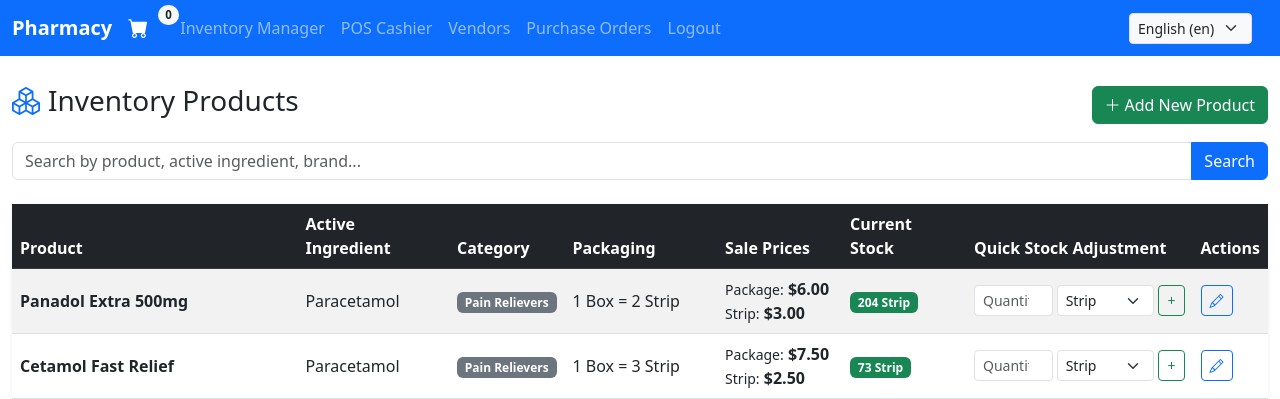
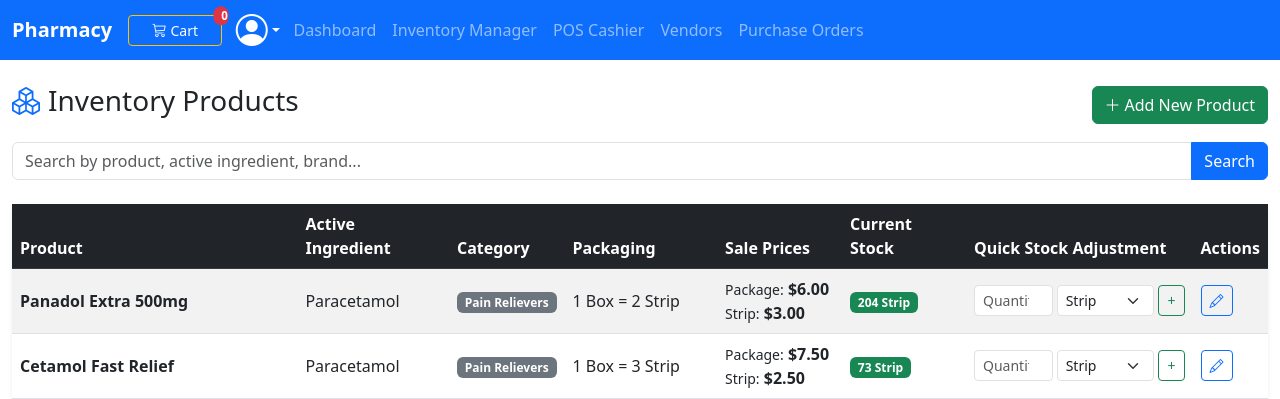
Before and after one commit to ahmed0salama/FinalProject-CS50W-Harvard, a Django app: page /erp/inventory/ in a window 1280 px wide. Shown: the top 399 px of the page. Run offline with Django 5.2, Linux system fonts and the light colour scheme; a user stored in the database is signed in; data comes from the database, SQL or seed files in the repository; both versions use the stored data as it was after the commit; data that the repository does not hold is empty.

Commit message:
Navbar optimization

```diff
--- a/pharmacy/static/pharmacy/styles.css
+++ b/pharmacy/static/pharmacy/styles.css
@@ -15,6 +15,32 @@
 *::after {
     box-sizing: border-box;
 }
+
+.navbar .nav-user-tools {
+    margin-left: auto;
+}
+
+.navbar .cart-button {
+    min-width: 94px;
+}
+
+.navbar .profile-button {
+    padding: 0.15rem 0.35rem;
+    border-radius: 50%;
+    min-width: 44px;
+    min-height: 44px;
+    display: flex;
+    align-items: center;
+    justify-content: center;
+}
+
+.navbar .profile-icon {
+    font-size: 2rem;
+    line-height: 1;
+    display: inline-block;
+    color: #fff;
+}
+
 .cart-link {
     display: flex;
     align-items: center;
@@ -27,13 +53,14 @@
     right: -7px;
     font-size: 0.72rem;
 }
-#languageForm{
+
+#languageForm {
     align-items: center;
     justify-content: end;
 }
 
-.margin-10{
-    margin:10px;
+.margin-10 {
+    margin: 10px;
 }
 
 .product-card {
@@ -60,6 +87,21 @@
     min-width: 0;
 }
 
+@media (max-width: 991.98px) {
+    .navbar .nav-user-tools {
+        order: 2;
+        margin-left: auto;
+    }
+
+    .navbar .profile-icon {
+        font-size: 2.3rem;
+    }
+
+    .navbar .cart-button {
+        font-size: 0.82rem;
+    }
+}
+
 @media (max-width: 767px) {
     .product-img {
         height: 150px;
@@ -68,4 +110,17 @@
     #productsGrid {
         row-gap: 1rem;
     }
+
+    .navbar .profile-icon {
+        font-size: 2.4rem;
+    }
+
+    .navbar .profile-button {
+        min-width: 48px;
+        min-height: 48px;
+    }
+
+    .navbar .cart-button {
+        padding: 0.35rem 0.7rem;
+    }
 }
--- a/pharmacy/templates/pharmacy/layout.html
+++ b/pharmacy/templates/pharmacy/layout.html
@@ -21,21 +21,68 @@
     <div class="container-fluid">
         <a class="navbar-brand fw-bold" href="{%url 'index' %}">Pharmacy</a>
 
-        <div class="d-flex align-items-center ms-auto">
-            <a class="nav-link cart-link position-relative" href="{% url 'index' %}" aria-label="Cart">
-                <i class="bi bi-cart-fill fs-5 text-white"></i>
-                <span class="badge rounded-pill bg-light text-dark cart-badge" id="cartBadge">0</span>
-            </a>
+        <div class="d-flex align-items-center gap-2 nav-user-tools">
+            <button type="button" class="btn btn-outline-warning text-white btn-sm position-relative cart-button" data-bs-toggle="modal" data-bs-target="#cartModal">
+                <i class="bi bi-cart3 me-1"></i>{% trans "Cart" %}
+                <span class="position-absolute top-0 start-100 translate-middle badge rounded-pill bg-danger cart-badge" id="cartBadge">0</span>
+            </button>
+
+            <div class="dropdown">
+                <a class="text-white text-decoration-none dropdown-toggle d-flex align-items-center profile-button" href="#" role="button" data-bs-toggle="dropdown" aria-expanded="false">
+                    <i class="bi bi-person-circle profile-icon"></i>
+                </a>
+
+                <ul class="dropdown-menu dropdown-menu-end shadow-sm border-0">
+                    {% if user.is_authenticated %}
+                    <li><h6 class="dropdown-header text-primary fw-bold">{{ user.username }}</h6></li>
+                    <li><a class="dropdown-item" href="#"><i class="bi bi-person me-2"></i>{% trans "Profile" %}</a></li>
+                    {% else %}
+                    <li><a class="dropdown-item" href="{% url 'login' %}"><i class="bi bi-box-arrow-in-right me-2"></i>{% trans "Login" %}</a></li>
+                    <li><a class="dropdown-item" href="{% url 'register' %}"><i class="bi bi-person-plus me-2"></i>{% trans "Register" %}</a></li>
+                    {% endif %}
+
+                    <li><hr class="dropdown-divider"></li>
+
+                    <li class="px-3 py-2 bg-light">
+                        <form action="{% url 'set_language' %}" method="post" class="m-0">
+                            {% csrf_token %}
+                            <input name="next" type="hidden" value="{{ request.path }}">
+                            <label class="form-label small fw-bold text-muted mb-1">
+                                <i class="bi bi-globe me-1"></i>{% trans "Language Settings" %}
+                            </label>
+                            <select name="language" onchange="this.form.submit()" class="form-select form-select-sm">
+                                {% get_current_language as LANGUAGE_CODE %}
+                                {% get_available_languages as LANGUAGES %}
+                                {% get_language_info_list for LANGUAGES as languages %}
+                                {% for lang in languages %}
+                                    <option value="{{ lang.code }}" {% if lang.code == LANGUAGE_CODE %}selected{% endif %}>
+                                        {{ lang.name_local }}
+                                    </option>
+                                {% endfor %}
+                            </select>
+                        </form>
+                    </li>
+
+                    {% if user.is_authenticated %}
+                    <li><hr class="dropdown-divider"></li>
+                    <li><a class="dropdown-item text-danger" href="{% url 'logout' %}"><i class="bi bi-box-arrow-right me-2"></i>{% trans "Logout" %}</a></li>
+                    {% endif %}
+                </ul>
+            </div>
         </div>
 
+        {% if user.is_employee_or_admin %}
         <button class="navbar-toggler" type="button" data-bs-toggle="collapse" data-bs-target="#mainNavbar" aria-controls="mainNavbar" aria-expanded="false" aria-label="Toggle navigation">
             <span class="navbar-toggler-icon"></span>
         </button>
+        {% endif %}
 
         <div class="collapse navbar-collapse" id="mainNavbar">
-            {% if user.is_authenticated %}
+            {% if user.is_employee_or_admin %}
             <ul class="navbar-nav me-auto mb-2 mb-lg-0">
-                {% if user.is_employee_or_admin %}
+                <li class="nav-item">
+                    <a class="nav-link" href="{% url 'erp_dashboard' %}">{% trans "Dashboard" %}</a>
+                </li>
                 <li class="nav-item">
                     <a class="nav-link" href="{% url 'erp_inventory' %}">{% trans "Inventory Manager" %}</a>
                 </li>
@@ -48,40 +95,33 @@
                 <li class="nav-item">
                     <a class="nav-link" href="{% url 'erp_purchases' %}">{% trans "Purchase Orders" %}</a>
                 </li>
-                {% endif %}
-                <li class="nav-item">
-                    <a class="nav-link" href="{% url 'logout' %}">{% trans "Logout" %}</a>
-                </li>
-            </ul>
-            {% else %}
-            <ul class="navbar-nav me-auto mb-2 mb-lg-0">
-                <li class="nav-item">
-                    <a class="nav-link" href="{% url 'login' %}">{% trans "Login" %}</a>
-                </li>
-                <li class="nav-item">
-                    <a class="nav-link" href="{% url 'register' %}">{% trans "Register" %}</a>
-                </li>
             </ul>
             {% endif %}
-
-            <form action="{% url 'set_language' %}" method="post" class="d-flex align-items-center me-3" id="languageForm">
-                {% csrf_token %}
-                <!-- <p>{% trans "Language" %}</p> -->
-                <input name="next" type="hidden" value="{{ redirect_to }}">
-                {% get_current_language as LANGUAGE_CODE %}
-                {% get_available_languages as LANGUAGES %}
-                {% get_language_info_list for LANGUAGES as languages %}
-                <select name="language" onchange="this.form.submit()" class="form-select form-select-sm bg-light">
-                    {% for lang in languages %}
-                        <option value="{{ lang.code }}" {% if lang.code == LANGUAGE_CODE %}selected{% endif %}>
-                            {{ lang.name_local }} ({{ lang.code }})
-                        </option>
-                    {% endfor %}
-                </select>
-            </form>
         </div>
     </div>
 </nav>
+
+<div class="modal fade" id="cartModal" tabindex="-1" aria-labelledby="cartModalLabel" aria-hidden="true">
+    <div class="modal-dialog modal-lg modal-dialog-scrollable">
+        <div class="modal-content">
+            <div class="modal-header">
+                <h5 class="modal-title" id="cartModalLabel">{% trans "Cart" %}</h5>
+                <button type="button" class="btn-close" data-bs-dismiss="modal" aria-label="Close"></button>
+            </div>
+            <div class="modal-body">
+                <ul class="list-group" id="cartItemsList">
+                </ul>
+            </div>
+            <div class="modal-footer">
+                <div class="fw-bold text-success me-auto">
+                    {% trans "Total" %}: <span id="cartTotal">$0.00</span>
+                </div>
+                <button type="button" class="btn btn-primary" data-bs-dismiss="modal">{% trans "Close" %}</button>
+            </div>
+        </div>
+    </div>
+</div>
+
 {% block sidebar %}
 {% endblock %}
 {% block body %}
@@ -89,21 +129,40 @@
 
 <script src="https://cdn.jsdelivr.net/npm/bootstrap@5.3.0/dist/js/bootstrap.bundle.min.js"></script>
 <script>
-function loadCartNavbar() {
+function loadCart() {
     fetch('/api/cart/')
         .then(res => res.json())
         .then(data => {
+            const list = document.getElementById('cartItemsList');
+            const total = document.getElementById('cartTotal');
+            const badge = document.getElementById('cartBadge');
             let count = 0;
-            data.cart.forEach(item => {
-                count += item.quantity;
-            });
-            const badge = document.getElementById('cartBadge');
+
+            if (list) {
+                list.innerHTML = '';
+                data.cart.forEach(item => {
+                    count += item.quantity;
+                    list.innerHTML += `
+                        <li class="list-group-item d-flex justify-content-between align-items-center">
+                            <div>
+                                <h6 class="my-0">${item.product_name}</h6>
+                            </div>
+                            <span class="fw-bold">$${item.subtotal.toFixed(2)}</span>
+                        </li>
+                    `;
+                });
+            }
+
+            if (total) {
+                total.innerText = `$${(data.total_amount || 0).toFixed(2)}`;
+            }
+
             if (badge) {
                 badge.textContent = count;
             }
         });
 }
-document.addEventListener('DOMContentLoaded', loadCartNavbar);
+document.addEventListener('DOMContentLoaded', loadCart);
 </script>
 {% block script %}{% endblock %}
 </body>
```
Also changed, not shown: pharmacy/templates/pharmacy/index.html (+0 -26 lines), db.sqlite3, locale/ar/LC_MESSAGES/django.po, 1 other file.
